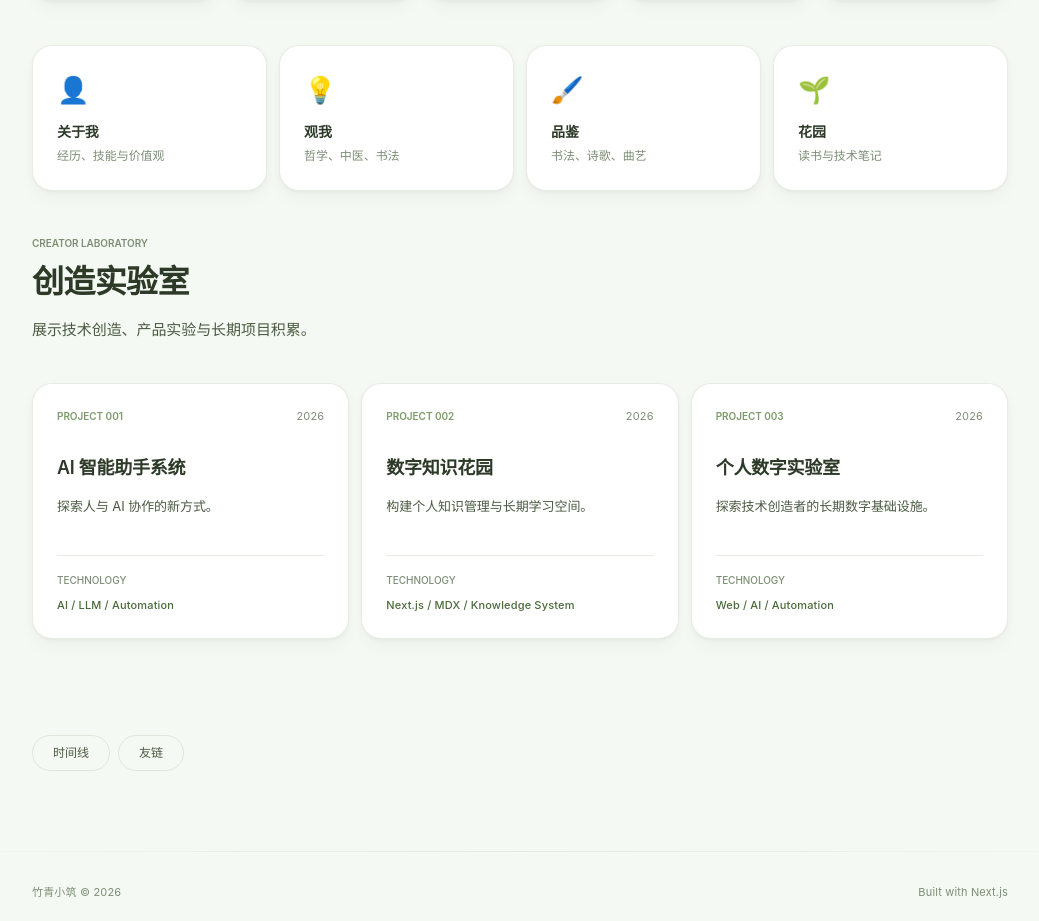
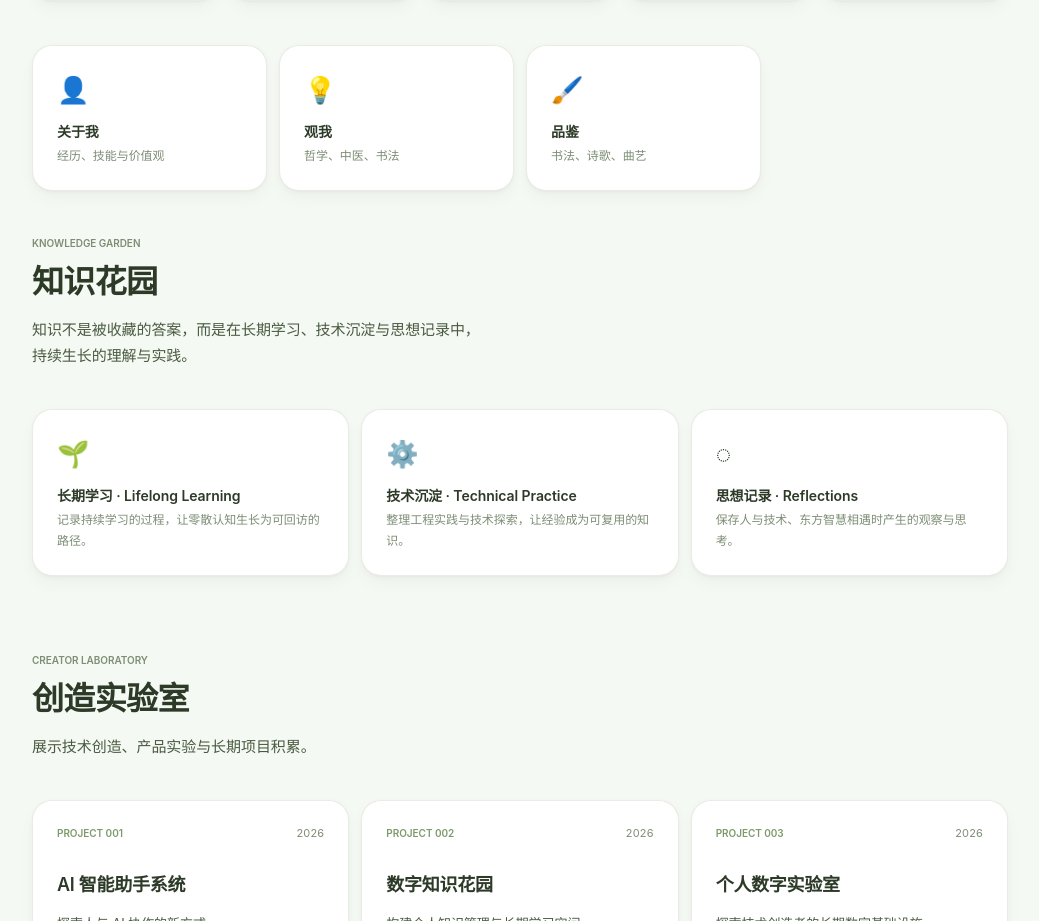
Before and after one commit to Lucky-BQR/personal-site, a Next.js app: page / in a window 1280 px wide. Shown: the part 1557-2478 px from the top of the page, without its empty margins (120-1159 px from the left). Built offline with nearby package versions, Linux system fonts and the light colour scheme.

Commit message:
feat: redesign knowledge garden section

```diff
--- a/src/components/home/GardenSection.tsx
+++ b/src/components/home/GardenSection.tsx
@@ -1,9 +1,55 @@
 import HomeModuleCard from './HomeModuleCard';
+
+const gardenPaths = [
+  {
+    href: '/garden',
+    icon: '🌱',
+    label: '长期学习 · Lifelong Learning',
+    description: '记录持续学习的过程，让零散认知生长为可回访的路径。',
+  },
+  {
+    href: '/blog',
+    icon: '⚙️',
+    label: '技术沉淀 · Technical Practice',
+    description: '整理工程实践与技术探索，让经验成为可复用的知识。',
+  },
+  {
+    href: '/guanwo',
+    icon: '◌',
+    label: '思想记录 · Reflections',
+    description: '保存人与技术、东方智慧相遇时产生的观察与思考。',
+  },
+] as const;
 
 export default function GardenSection() {
   return (
-    <section className="contents">
-      <HomeModuleCard href="/garden" icon="🌱" label="module_garden" description="module_garden_desc" animationDelay={300} />
+    <section className="col-span-full py-4 sm:py-8" aria-labelledby="knowledge-garden-title">
+      <div className="max-w-2xl mb-8 sm:mb-10">
+        <p className="text-[10px] font-semibold uppercase tracking-[0.16em] mb-3" style={{ color: 'var(--color-textMuted)' }}>
+          Knowledge Garden
+        </p>
+        <h2 id="knowledge-garden-title" className="text-[clamp(1.5rem,3vw,2rem)] mb-4" style={{ color: 'var(--color-text)' }}>
+          知识花园
+        </h2>
+        <p className="text-[14px] sm:text-[15px]" style={{ color: 'var(--color-textSecondary)', lineHeight: 1.75 }}>
+          知识不是被收藏的答案，而是在长期学习、技术沉淀与思想记录中，
+          <br className="hidden sm:block" />
+          持续生长的理解与实践。
+        </p>
+      </div>
+
+      <div className="grid grid-cols-1 md:grid-cols-3 gap-3">
+        {gardenPaths.map((path, index) => (
+          <HomeModuleCard
+            key={path.label}
+            href={path.href}
+            icon={path.icon}
+            label={path.label}
+            description={path.description}
+            animationDelay={index * 60}
+          />
+        ))}
+      </div>
     </section>
   );
 }
```
